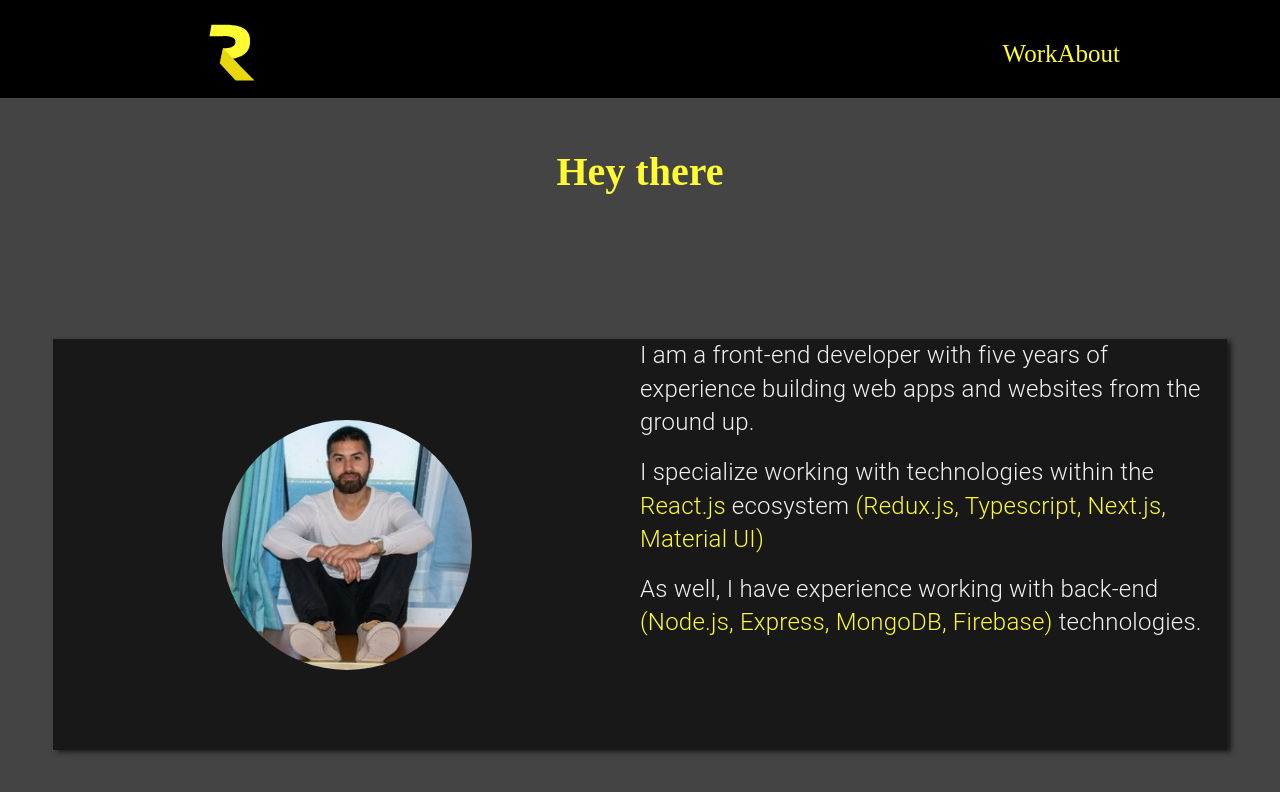
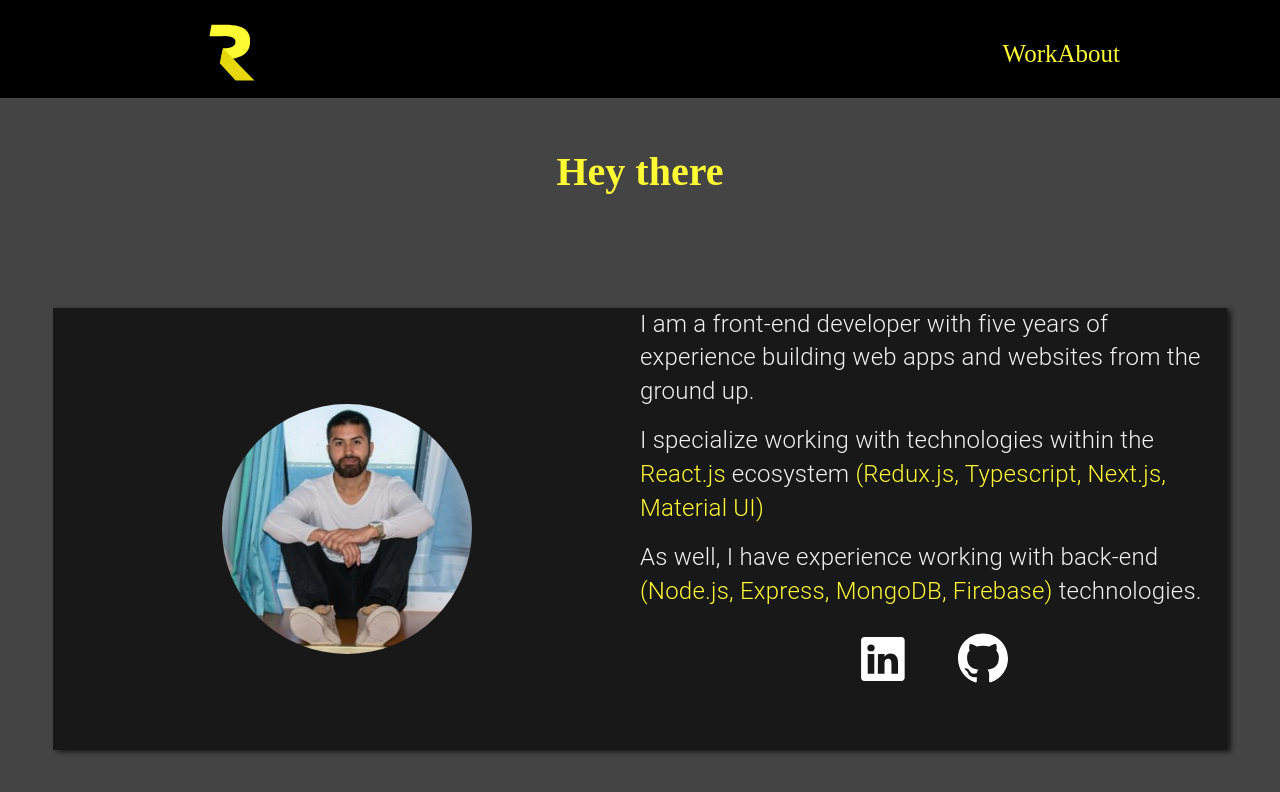
Before and after one commit to rrorrolfo/next_portfolio, a Next.js app: page /about in a window 1280 px wide. Shown: the top 792 px of the page. Built offline with nearby package versions, Linux system fonts and the light colour scheme.

Commit message:
Added social media icons to about page

```diff
--- a/app/about/about.module.css
+++ b/app/about/about.module.css
@@ -27,6 +27,11 @@
   color: var(--white-color);
 }
 
+.socialMediaContainer {
+  text-align: center;
+  margin-top: 25px;
+}
+
 @media (min-width: 900px) {
   .contentContainer {
     padding-top: 50px;
--- a/app/about/page.tsx
+++ b/app/about/page.tsx
@@ -1,6 +1,9 @@
 import Image from "next/image";
 import Grid from "@mui/material/Unstable_Grid2";
 import Typography from "@mui/material/Typography";
+import Container from "@mui/material/Container";
+import LinkedinLogo from "@/components/logos/Linkedin";
+import GitHubLogo from "@/components/logos/Github";
 
 import profilePic from "./RR.jpg";
 import styles from "./about.module.css";
@@ -63,6 +66,17 @@ const About = () => {
             </span>{" "}
             technologies.
           </Typography>
+          <Container className={styles.socialMediaContainer}>
+            <a
+              href="https://www.linkedin.com/in/rodolfo-perez-0451a6b3/"
+              title="Linkedin profile."
+            >
+              <LinkedinLogo />
+            </a>
+            <a href="https://github.com/rrorrolfo" title="Github profile.">
+              <GitHubLogo />
+            </a>
+          </Container>
         </Grid>
       </Grid>
     </Grid>
```
